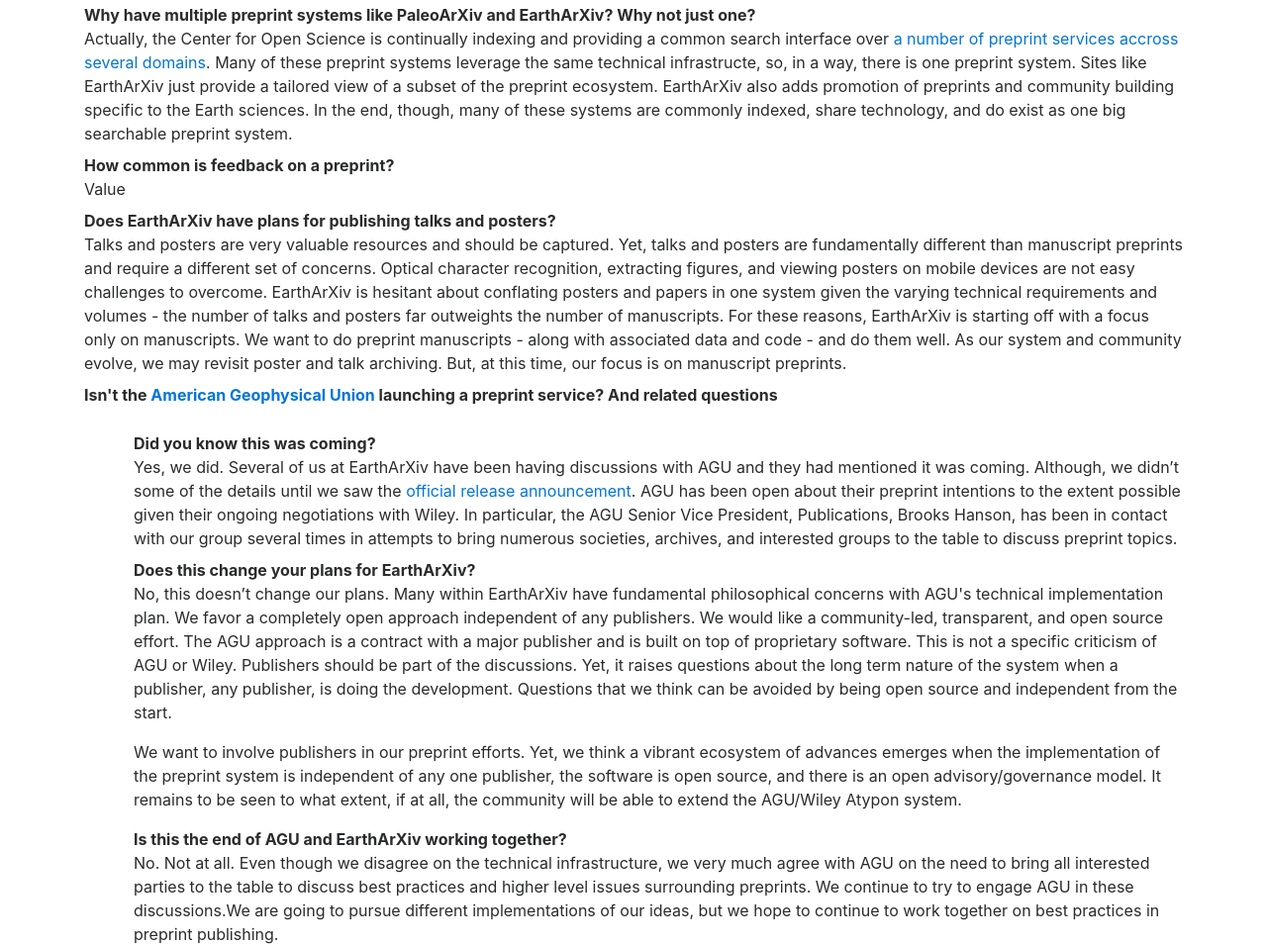
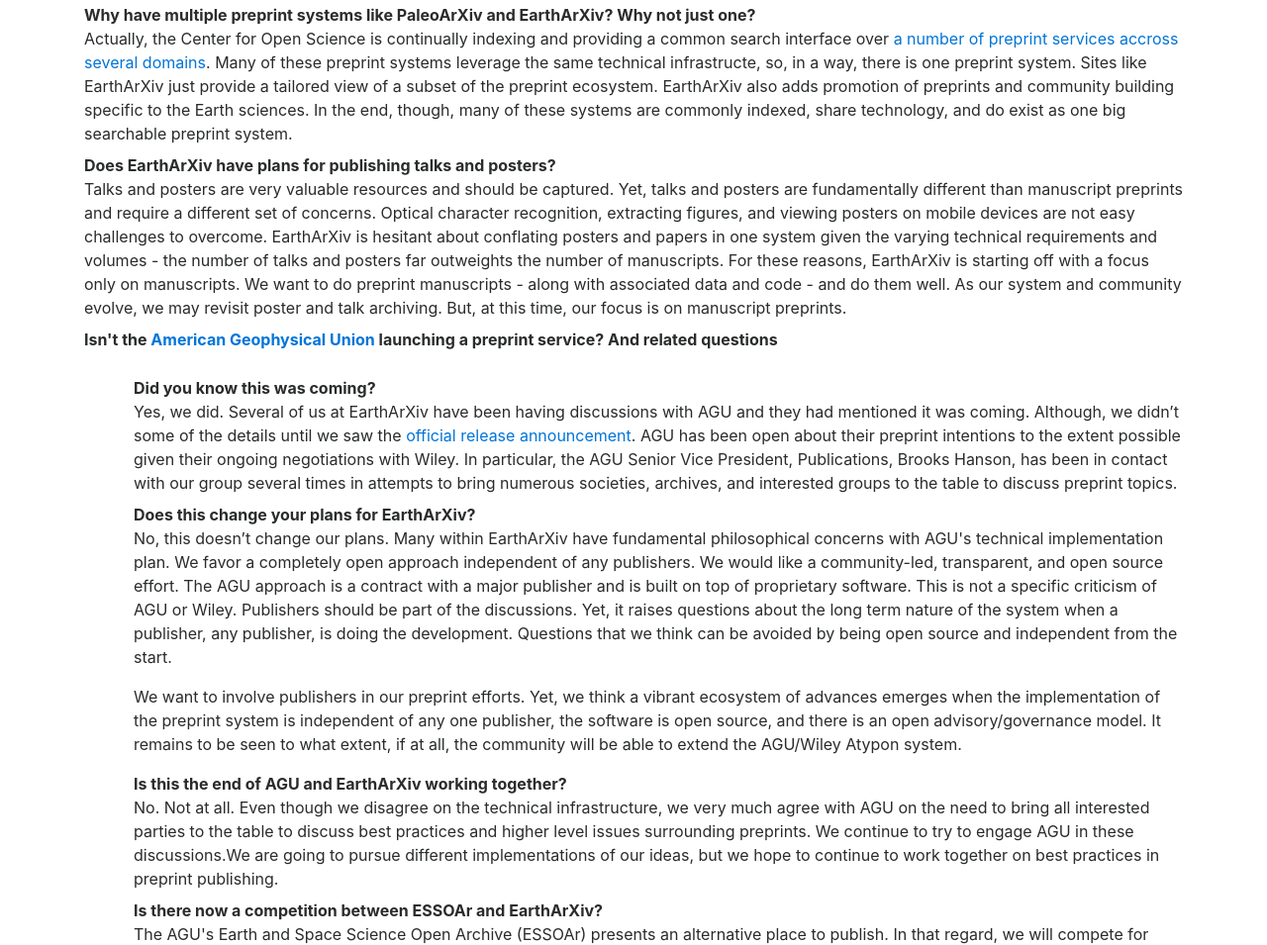
Before and after one commit to eartharxiv/eartharxiv.github.io, a plain HTML site: page faq.html in a window 1280 px wide. Shown: the part 1609-2564 px from the top of the page at 99% size. Drawn offline with nearby package versions, Linux system fonts and the light colour scheme.

Commit message:
removed a faq question with no answer

```diff
--- a/faq.html
+++ b/faq.html
@@ -109,8 +109,6 @@
   					<dt>Why have multiple preprint systems like PaleoArXiv and EarthArXiv? Why not just one?</dt>
   					<dd>Actually, the Center for Open Science is continually indexing and providing a common search interface over <a href="https://osf.io/preprints">a number of preprint services accross several domains</a>. Many of these preprint systems leverage the same technical infrastructe, so, in a way, there is one preprint system. Sites like EarthArXiv just provide a tailored view of a subset of the preprint ecosystem. EarthArXiv also adds promotion of preprints and community building specific to the Earth sciences. In the end, though, many of these systems are commonly indexed, share technology, and do exist as one big searchable preprint system.</dd>
 
-  					<dt>How common is feedback on a preprint?</dt>
-  					<dd>Value</dd>
 
   					<dt>Does EarthArXiv have plans for publishing talks and posters?</dt>
   					<dd>Talks and posters are very valuable resources and should be captured. Yet, talks and posters are fundamentally different than manuscript preprints and require a different set of concerns. Optical character recognition, extracting figures, and viewing posters on mobile devices are not easy challenges to overcome. EarthArXiv is hesitant about conflating posters and papers in one system given the varying technical requirements and volumes - the number of talks and posters far outweights the number of manuscripts. For these reasons, EarthArXiv is starting off with a focus only on manuscripts. We want to do preprint manuscripts - along with associated data and code - and do them well. As our system and community evolve, we may revisit poster and talk archiving. But, at this time, our focus is on manuscript preprints.
```
